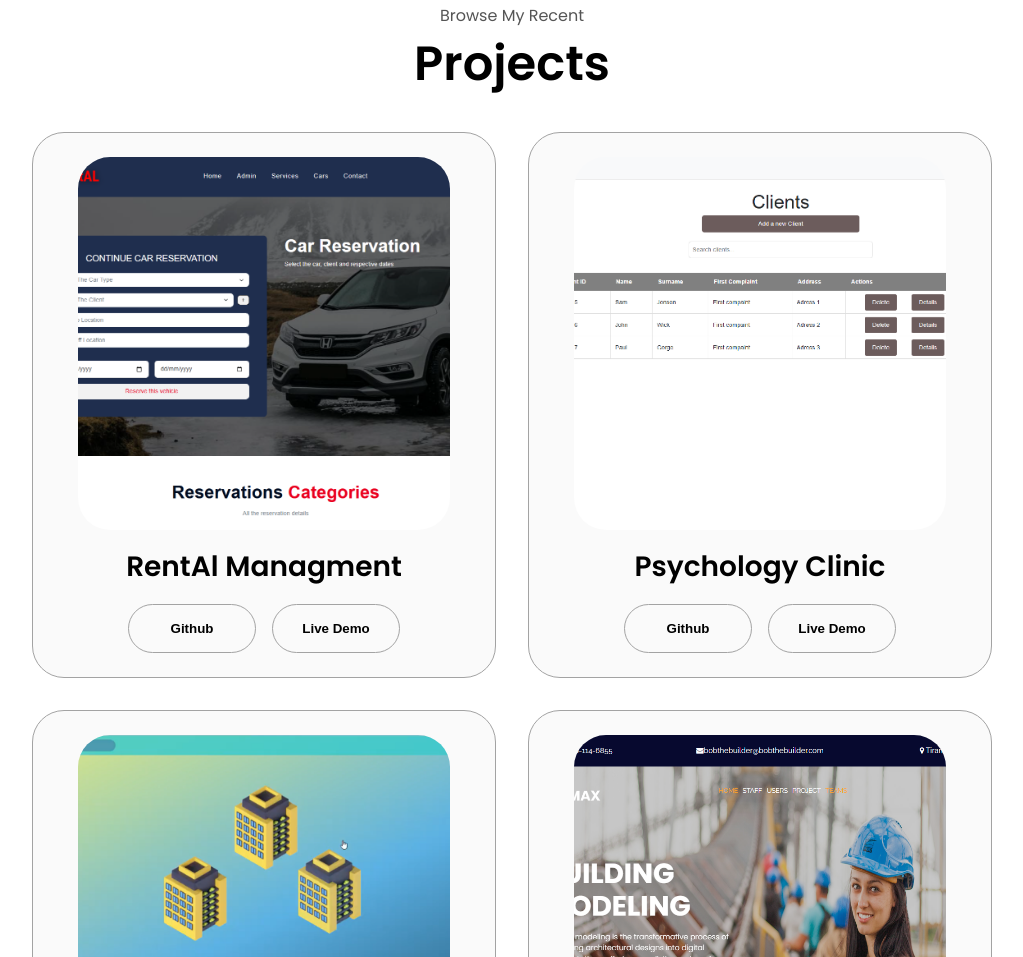
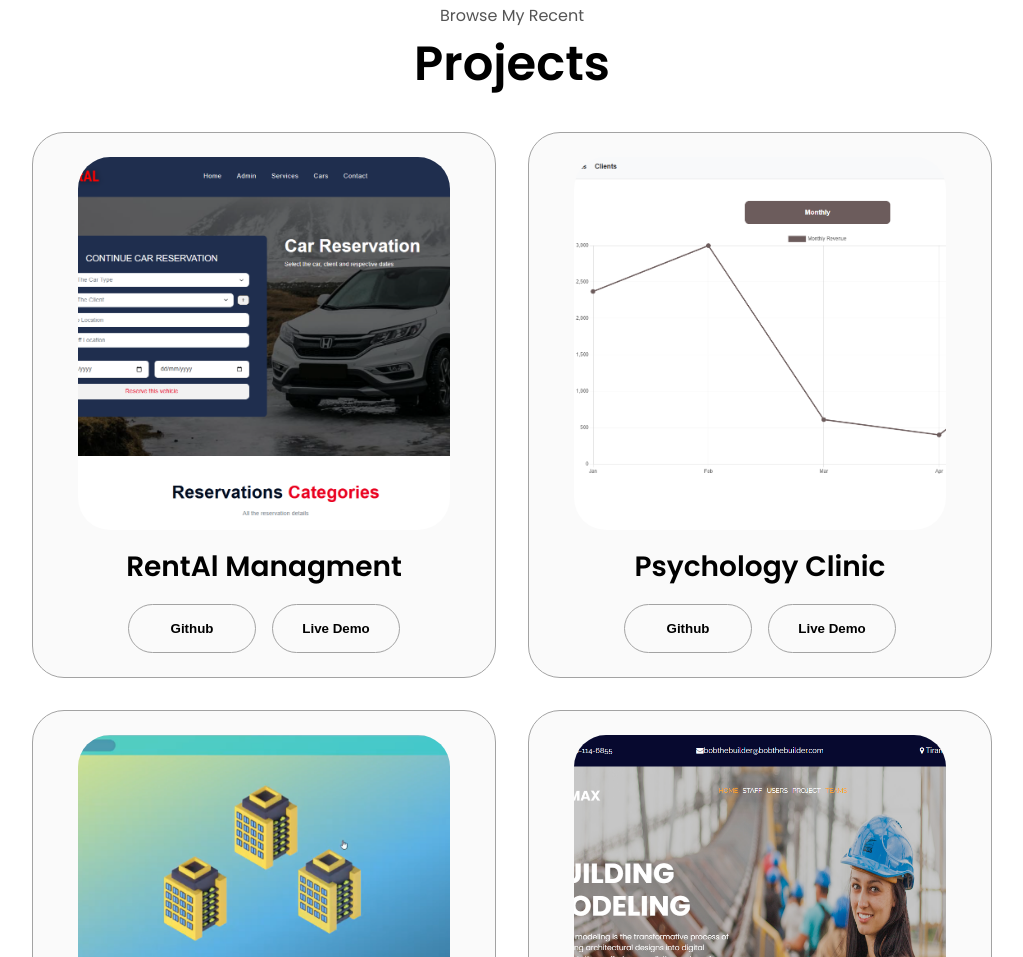
Before and after one commit to rexhens/Web-Resume, a plain HTML site: page index.html in a window 1280 px wide. Shown: the part 2461-3418 px from the top of the page, without its empty margins (128-1151 px from the left). Drawn offline with Linux system fonts and the light colour scheme.

Commit message:
changed project picture

```diff
--- a/index.html
+++ b/index.html
@@ -238,7 +238,7 @@
           <div class="details-container color-container">
             <div class="article-container">
               <img
-                src="./assets/psychology-clinic-project.png"
+                src="./assets/pr5.png"
                 alt="Project 1"
                 class="project-img"
               />
```
Also changed, not shown: assets/pr5.png (added).
